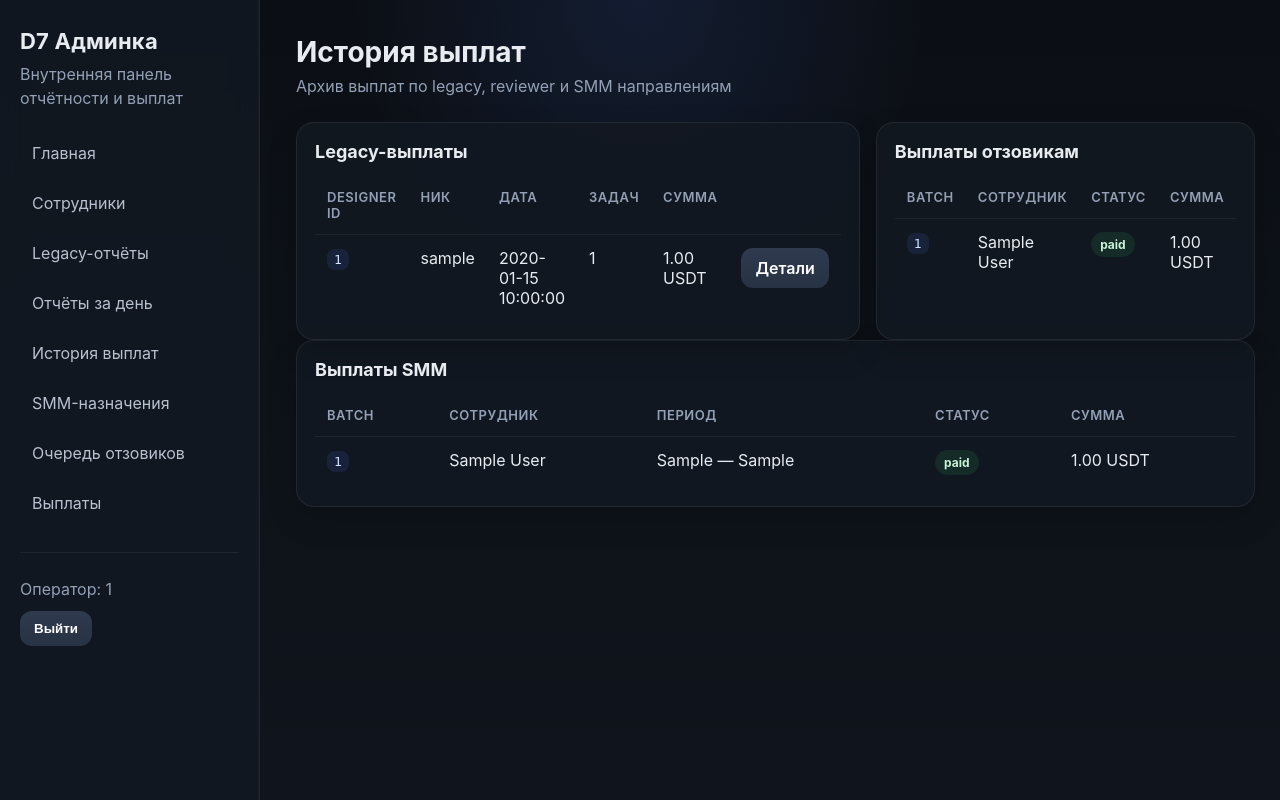
After one commit to hamzanewboy04-a11y/d7-designers-bot, a FastAPI app: template web/templates/payment_history.html in a window 1280 px wide. The commit adds this page. Run offline with FastAPI, Linux system fonts and the light colour scheme; the template is opened without the code that fills it: most values are stand-ins (such as "Sample title", 1, 10 or a date in 2020); parts of the project's set-up code (start-up, migrations or seed data) failed here and were passed over.

Commit message:
feat: add dedicated payment history page to web admin

```diff
--- a/web/app.py
+++ b/web/app.py
@@ -427,6 +427,45 @@ async def legacy_daily_reports_page(
     )
 
 
+@app.get("/admin/payment-history", response_class=HTMLResponse)
+async def payment_history_page(request: Request):
+    operator = await require_operator(request)
+    if isinstance(operator, RedirectResponse):
+        return operator
+
+    legacy_paid: list[dict] = []
+    try:
+        paid_rows = await db.get_paid_summary(moscow_today() - timedelta(days=30))
+        legacy_paid = [
+            {
+                "designer_id": row[0],
+                "d7_nick": row[1],
+                "report_date": row[2],
+                "task_count": int(row[3]),
+                "total_usdt": float(row[4]),
+            }
+            for row in paid_rows[:50]
+        ]
+    except Exception as exc:
+        logger.warning("Legacy payment history unavailable: %s", exc)
+
+    reviewer = reviewer_domain_service()
+    smm = smm_domain_service()
+
+    return TEMPLATES.TemplateResponse(
+        request=request,
+        name="payment_history.html",
+        context={
+            "request": request,
+            "title": "История выплат",
+            "legacy_paid": legacy_paid,
+            "reviewer_history": await reviewer.list_recent_reviewer_batches(limit=30),
+            "smm_history": await smm.list_recent_smm_batches(limit=30),
+            "operator_id": operator,
+        },
+    )
+
+
 @app.get("/admin/smm/assignments", response_class=HTMLResponse)
 async def smm_assignments_page(request: Request, message: str | None = None):
     operator = await require_operator(request)
--- a/web/templates/base.html
+++ b/web/templates/base.html
@@ -16,6 +16,7 @@
         <a href="/admin/employees">Сотрудники</a>
         <a href="/admin/legacy-reports">Legacy-отчёты</a>
         <a href="/admin/legacy-daily">Отчёты за день</a>
+        <a href="/admin/payment-history">История выплат</a>
         <a href="/admin/smm/assignments">SMM-назначения</a>
         <a href="/admin/reviewer/entries">Очередь отзовиков</a>
         <a href="/admin/payouts">Выплаты</a>
--- /dev/null
+++ b/web/templates/payment_history.html
@@ -0,0 +1,76 @@
+{% extends 'base.html' %}
+{% block content %}
+<div class="topbar">
+  <div>
+    <h2>История выплат</h2>
+    <div class="subtitle">Архив выплат по legacy, reviewer и SMM направлениям</div>
+  </div>
+</div>
+
+<div class="grid two">
+  <div class="section">
+    <h3>Legacy-выплаты</h3>
+    {% if legacy_paid %}
+    <table>
+      <thead><tr><th>Designer ID</th><th>Ник</th><th>Дата</th><th>Задач</th><th>Сумма</th><th></th></tr></thead>
+      <tbody>
+        {% for item in legacy_paid %}
+        <tr>
+          <td><code>{{ item.designer_id }}</code></td>
+          <td>{{ item.d7_nick }}</td>
+          <td>{{ item.report_date }}</td>
+          <td>{{ item.task_count }}</td>
+          <td>{{ '%.2f'|format(item.total_usdt) }} USDT</td>
+          <td><a class="button secondary" href="/admin/employees/{{ item.designer_id }}">Детали</a></td>
+        </tr>
+        {% endfor %}
+      </tbody>
+    </table>
+    {% else %}
+    <p class="subtitle">Пока нет данных по legacy-выплатам.</p>
+    {% endif %}
+  </div>
+  <div class="section">
+    <h3>Выплаты отзовикам</h3>
+    {% if reviewer_history %}
+    <table>
+      <thead><tr><th>Batch</th><th>Сотрудник</th><th>Статус</th><th>Сумма</th></tr></thead>
+      <tbody>
+        {% for item in reviewer_history %}
+        <tr>
+          <td><code>{{ item.batch_id }}</code></td>
+          <td>{{ item.display_name }}</td>
+          <td><span class="badge badge-{{ item.status }}">{{ item.status }}</span></td>
+          <td>{{ '%.2f'|format(item.total_usdt) }} USDT</td>
+        </tr>
+        {% endfor %}
+      </tbody>
+    </table>
+    {% else %}
+    <p class="subtitle">Пока нет batch'ей отзовиков.</p>
+    {% endif %}
+  </div>
+</div>
+
+<div class="section">
+  <h3>Выплаты SMM</h3>
+  {% if smm_history %}
+  <table>
+    <thead><tr><th>Batch</th><th>Сотрудник</th><th>Период</th><th>Статус</th><th>Сумма</th></tr></thead>
+    <tbody>
+      {% for item in smm_history %}
+      <tr>
+        <td><code>{{ item.batch_id }}</code></td>
+        <td>{{ item.display_name }}</td>
+        <td>{{ item.period_start }} — {{ item.period_end }}</td>
+        <td><span class="badge badge-{{ item.status }}">{{ item.status }}</span></td>
+        <td>{{ '%.2f'|format(item.total_usdt) }} USDT</td>
+      </tr>
+      {% endfor %}
+    </tbody>
+  </table>
+  {% else %}
+  <p class="subtitle">Пока нет batch'ей SMM.</p>
+  {% endif %}
+</div>
+{% endblock %}
```
